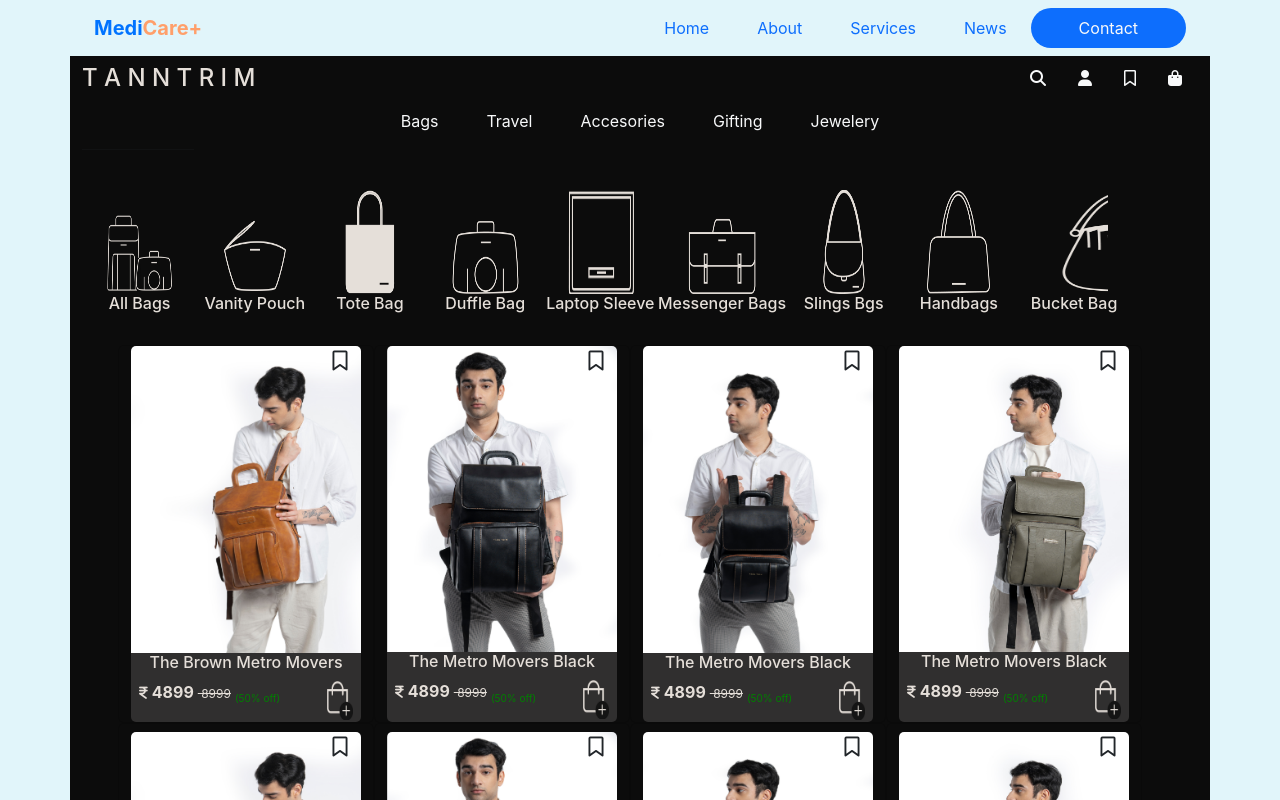
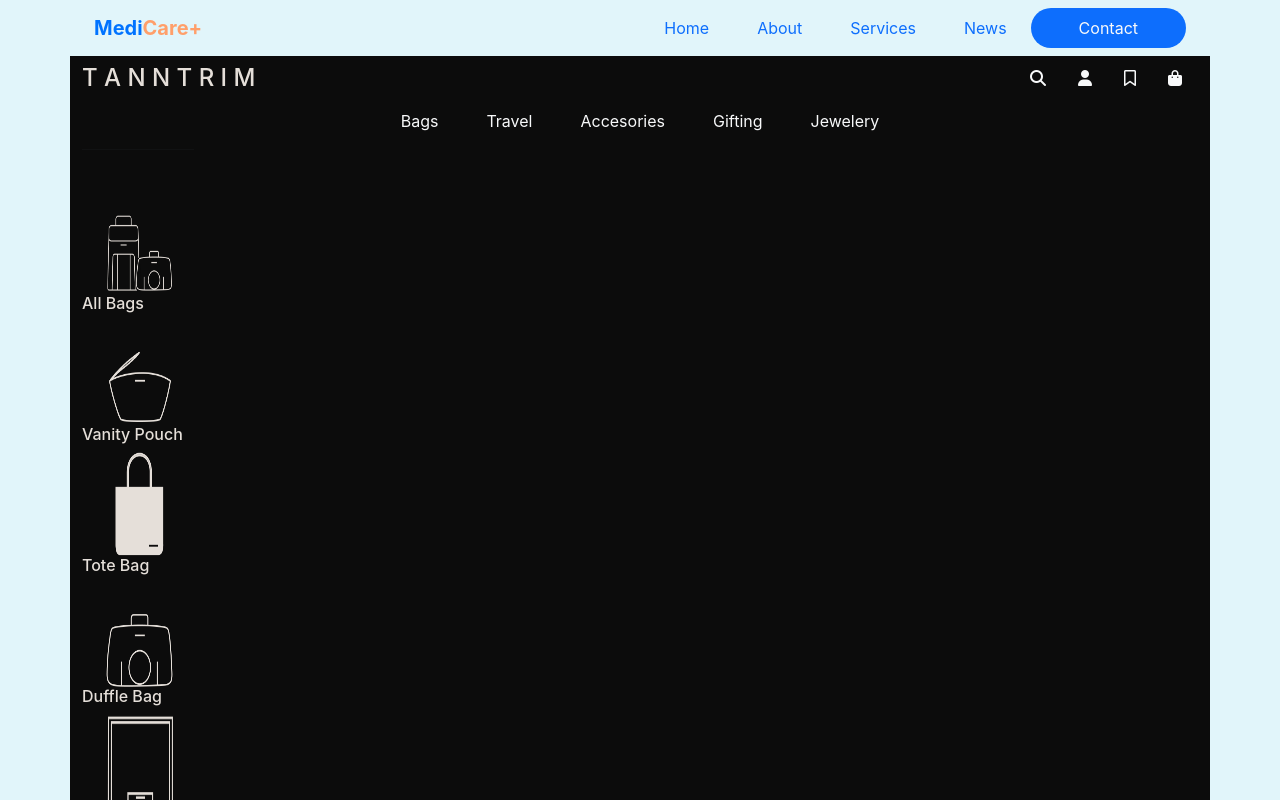
Before and after one commit to kyamantoshkumar/Assignment-Task, a React (Create React App) app: page /product in a window 1280 px wide. Shown: the top 800 px of the page. Built offline with nearby package versions, Linux system fonts and the light colour scheme.

Commit message:
Update Product.jsx

```diff
--- a/src/Components/Product.jsx
+++ b/src/Components/Product.jsx
@@ -29,7 +29,7 @@ const Product = () => {
             </div>
             <hr className="hrline bg-light" />
             <div className="py-4" style={{color: "#E5DFD9"}}>
-              <div className="text-center d-flex">
+              <div className="select-direction">
                  <div>
                  <img
                   className="text-light iconimg px-4"
```
